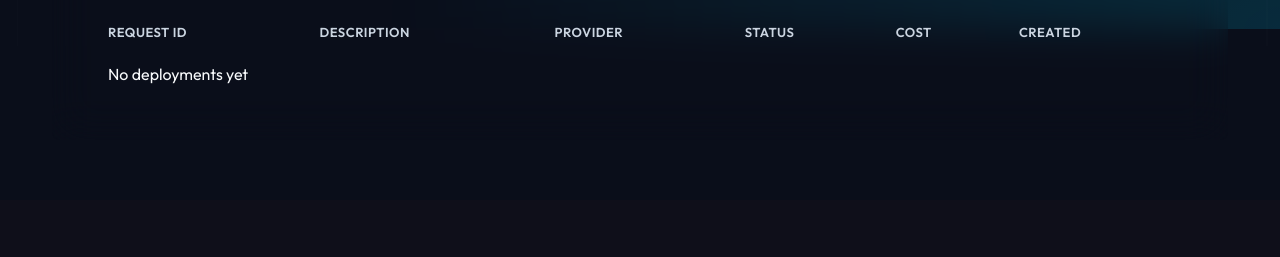
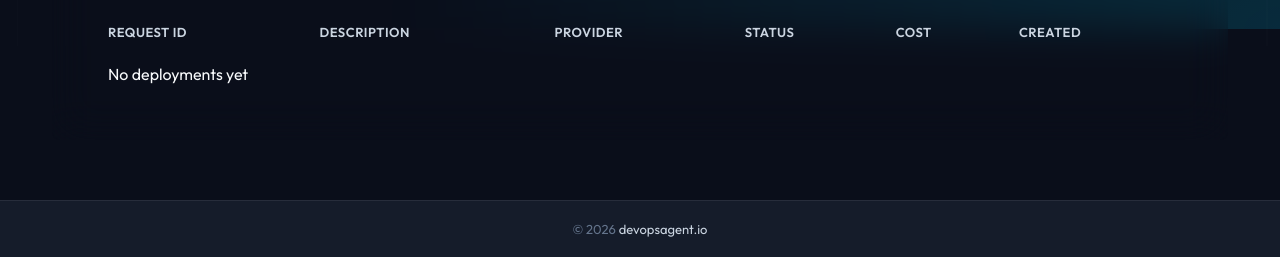
Before and after one commit to shittuay/DevOps-Agent, a Python web app: template templates/ai_infrastructure/dashboard.html in a window 1280 px wide. Shown: the part 771-1028 px from the top of the page. Before the commit the page ends 855 px from the top, so only its background shows below. Run offline with Jinja, Linux system fonts and the light colour scheme; the template is opened without the code that fills it, so the values that code supplies are empty.

Commit message:
feat: Add copyright footer to all pages
© 2026 devopsagent.io in base.html and index.html

Co-Authored-By: Claude Opus 4.6 <noreply@anthropic.com>

```diff
--- a/templates/base.html
+++ b/templates/base.html
@@ -500,6 +500,27 @@
         .role-admin { background: rgba(139, 92, 246, 0.15); color: #8b5cf6; }
         .role-member { background: rgba(59, 130, 246, 0.15); color: #3b82f6; }
 
+        .site-footer {
+            background: var(--glass-bg);
+            border-top: 1px solid var(--border-subtle);
+            padding: 20px 32px;
+            text-align: center;
+            color: var(--text-tertiary);
+            font-size: 13px;
+            position: relative;
+            z-index: 1;
+        }
+
+        .site-footer a {
+            color: var(--text-secondary);
+            text-decoration: none;
+            transition: color 0.2s;
+        }
+
+        .site-footer a:hover {
+            color: var(--accent-primary);
+        }
+
         @media (max-width: 768px) {
             .header-content { padding: 12px 16px; }
             .header-right { display: none; }
@@ -507,6 +528,7 @@
             .page-header { flex-direction: column; gap: 16px; align-items: flex-start; }
             .metrics-grid { grid-template-columns: 1fr; }
             .frameworks-grid, .org-grid { grid-template-columns: 1fr; }
+            .site-footer { padding: 16px; }
         }
     </style>
 </head>
@@ -535,6 +557,10 @@
         {% block content %}{% endblock %}
     </div>
 
+    <footer class="site-footer">
+        &copy; 2026 <a href="https://devopsagent.io">devopsagent.io</a>
+    </footer>
+
     <script src="{{ url_for('static', filename='js/theme.js') }}"></script>
 </body>
 </html>
--- a/templates/index.html
+++ b/templates/index.html
@@ -3133,5 +3133,9 @@
             </div>
         </div>
     </div>
+
+    <footer style="background: var(--glass-bg, rgba(255,255,255,0.03)); border-top: 1px solid var(--border-subtle, rgba(255,255,255,0.06)); padding: 20px 32px; text-align: center; color: var(--text-tertiary, #6b7280); font-size: 13px; position: relative; z-index: 1;">
+        &copy; 2026 <a href="https://devopsagent.io" style="color: var(--text-secondary, #9ca3af); text-decoration: none;">devopsagent.io</a>
+    </footer>
 </body>
 </html>
```
